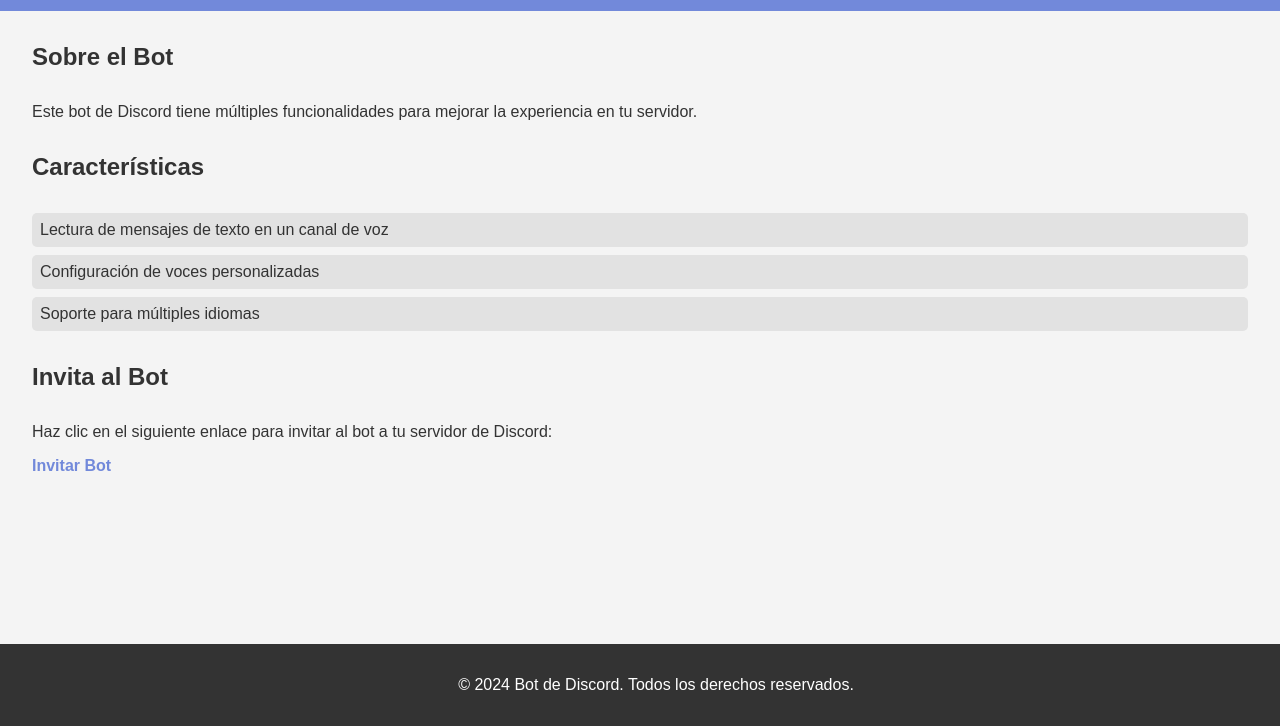
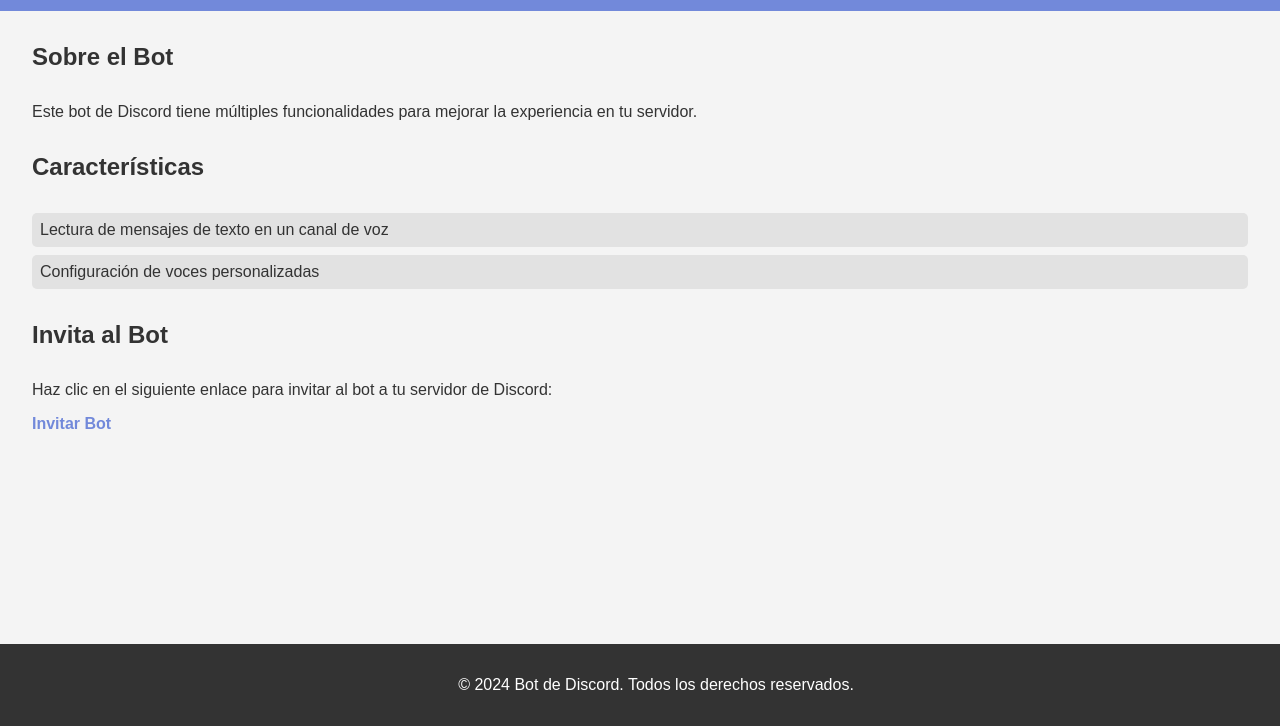
Before and after one commit to enderliker12/A, a plain HTML site: page index.html in a window 1280 px wide. Shown: the part 74-800 px from the top of the page. Drawn offline with Linux system fonts and the light colour scheme.

Commit message:
Update index.html

```diff
--- a/index.html
+++ b/index.html
@@ -20,7 +20,6 @@
             <ul>
                 <li>Lectura de mensajes de texto en un canal de voz</li>
                 <li>Configuración de voces personalizadas</li>
-                <li>Soporte para múltiples idiomas</li>
             </ul>
         </section>
         <section id="invite">
```
